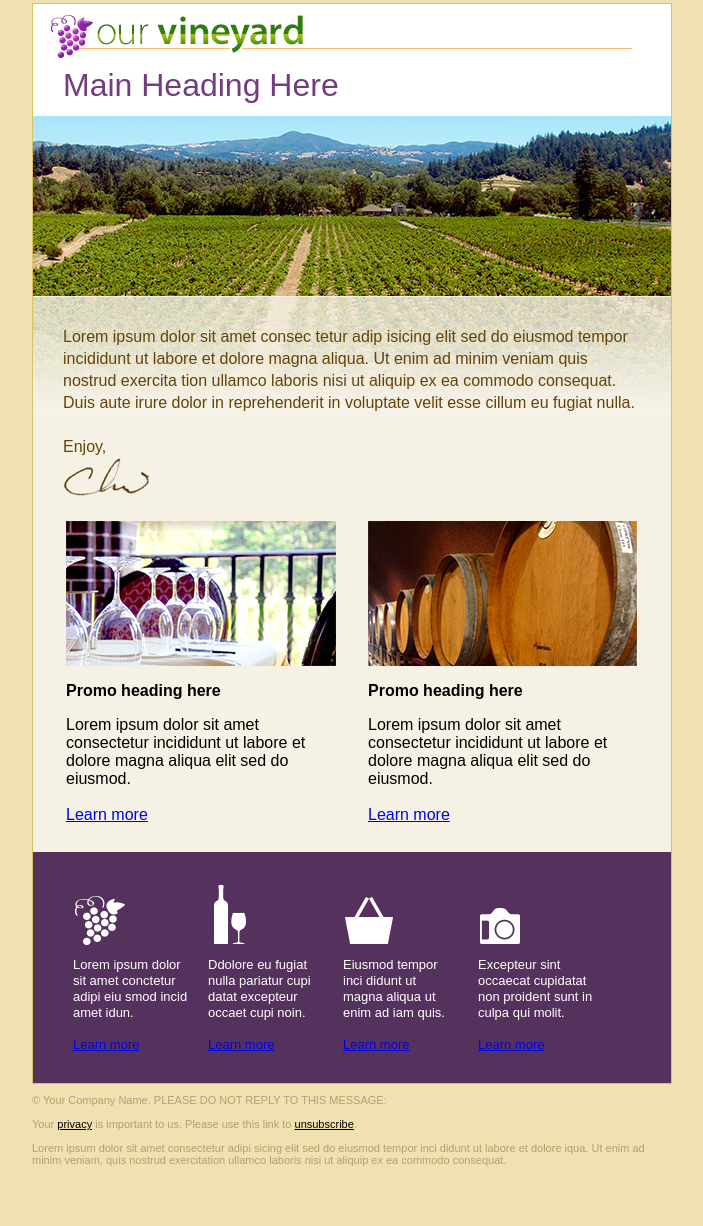
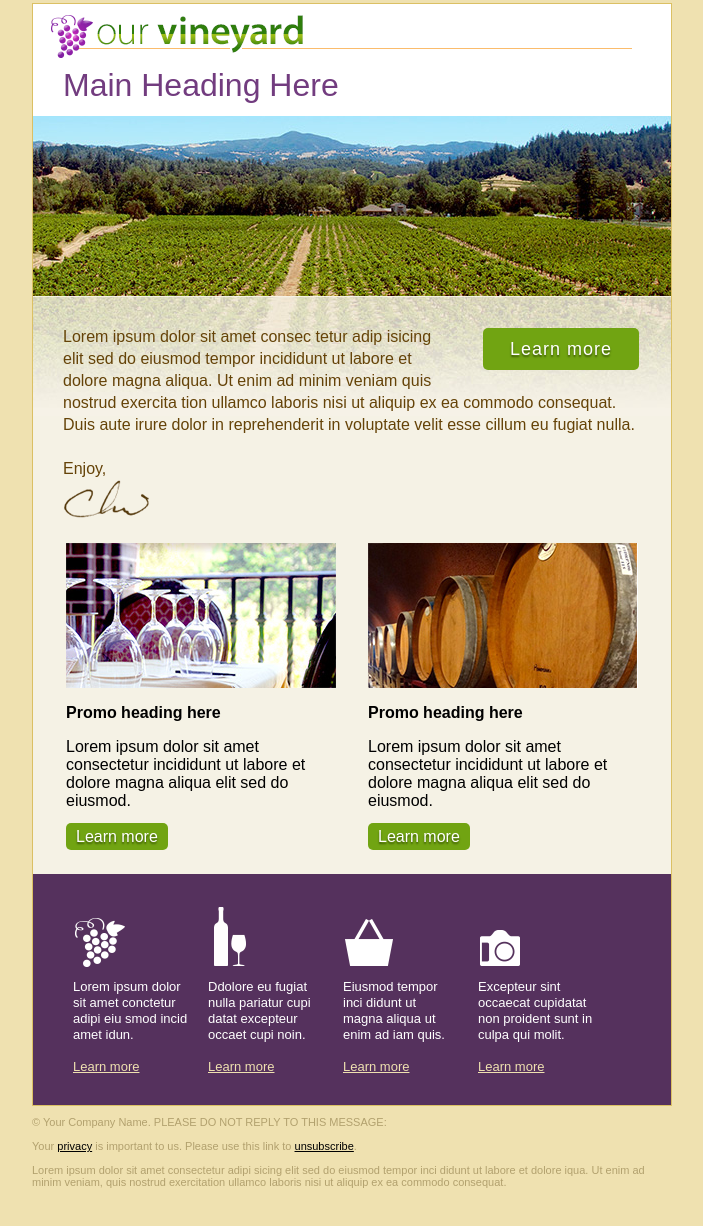
Before and after one commit to cmcoke/our-vineyard, a website: page app/index.html in a window 1280 px wide. Shown: the part 5-1231 px from the top of the page, without its empty margins (288-991 px from the left). Before the commit the page ends 1209 px from the top, so only its background shows below. Drawn offline with Linux system fonts and the light colour scheme.

Commit message:
styled the link buttons

```diff
--- a/app/index.html
+++ b/app/index.html
@@ -48,6 +48,14 @@
 						<td valign="top" bgcolor="#f5f2e5" valign="top" class="content" style="padding: 30px 30px 10px 30px; border-right: 1px solid #dbc064; border-left: 1px solid #dbc064; font-family:Arial, Helvetica, sans-serif; font-size: 16px; line-height:22px; color: #654308;
 						 background: #f5f2e5 url(assets/images/banner_large_ghost.jpg) no-repeat 0px 0px ">
 
+							<table width="160" align="right" class="button" style="margin: 0px 0px 10px 30px;">
+								<tr>
+									<td style="text-align: center; background-color: #71a412; padding: 10px 15px 10px 15px; border-radius: 5px;">
+										<a href="#" style="color:#ffffff; font-size: 18px; letter-spacing: 1px; text-decoration: none; text-shadow: 0px 2px 2px #3a5606; font-family: Arial, Helvetica, sans-serif;">Learn more</a>
+									</td>
+								</tr>
+							</table>
+
 							Lorem ipsum dolor sit amet consec tetur adip isicing elit sed do eiusmod tempor incididunt ut labore et dolore magna aliqua. Ut enim ad minim veniam quis nostrud exercita tion ullamco laboris nisi ut aliquip ex ea commodo consequat. Duis aute
 							irure dolor in reprehenderit in voluptate velit esse cillum eu fugiat nulla.
 							<br><br>
@@ -71,7 +79,7 @@
 									<h3 style="font-size:16px;">Promo heading here</h3>
 									Lorem ipsum dolor sit amet consectetur incididunt ut labore et dolore magna aliqua elit sed do eiusmod.
 									<br><br>
-									<a href="#">Learn more</a>
+									<a href="#" style="background-color: #71a412; border-radius: 5px; color: #ffffff; padding: 5px 10px 5px 10px; text-decoration: none; text-shadow: 0px 2px 2px #3a5605;">Learn more</a>
 								</td>
 							</tr>
 						</table>
@@ -84,7 +92,7 @@
 									<h3 style="font-size:16px;">Promo heading here</h3>
 									Lorem ipsum dolor sit amet consectetur incididunt ut labore et dolore magna aliqua elit sed do eiusmod.
 									<br><br>
-									<a href="#">Learn more</a>
+									<a href="#" style="background-color: #71a412; border-radius: 5px; color: #ffffff; padding: 5px 10px 5px 10px; text-decoration: none; text-shadow: 0px 2px 2px #3a5605;">Learn more</a>
 								</td>
 							</tr>
 						</table>
@@ -104,7 +112,7 @@
 										<img src="assets/images/icon_grapes.gif" width="75" height="75"><br>
 										Lorem ipsum dolor sit amet conctetur adipi eiu smod incid amet idun.
 										<br><br>
-										<a href="#">Learn more</a>
+										<a href="#" style="color:#efe1b0">Learn more</a>
 									</td>
 								</tr>
 							</table>
@@ -116,7 +124,7 @@
 										<img src="assets/images/icon_bottle.gif" width="75" height="75"><br>
 										Ddolore eu fugiat nulla pariatur cupi datat excepteur occaet cupi noin.
 										<br><br>
-										<a href="#">Learn more</a>
+										<a href="#" style="color:#efe1b0">Learn more</a>
 									</td>
 								</tr>
 							</table>
@@ -128,7 +136,7 @@
 										<img src="assets/images/icon_basket.gif" width="75" height="75"><br>
 										Eiusmod tempor inci didunt ut magna aliqua ut enim ad iam quis.
 										<br><br>
-										<a href="#">Learn more</a>
+										<a href="#" style="color:#efe1b0">Learn more</a>
 									</td>
 								</tr>
 							</table>
@@ -140,7 +148,7 @@
 										<img src="assets/images/icon_camera.gif" width="75" height="75"><br>
 										Excepteur sint occaecat cupidatat non proident sunt in culpa qui molit.
 										<br><br>
-										<a href="#">Learn more</a>
+										<a href="#" style="color:#efe1b0">Learn more</a>
 									</td>
 								</tr>
 							</table>
```
